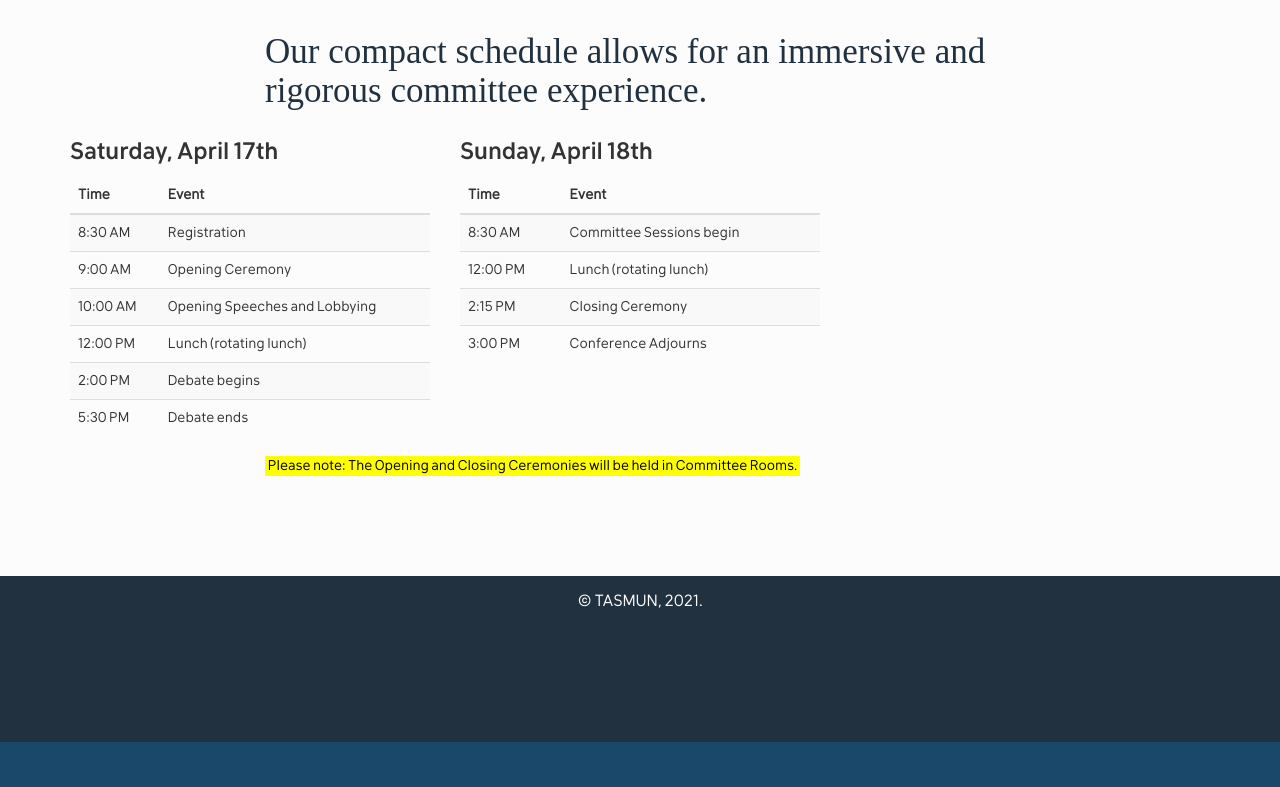
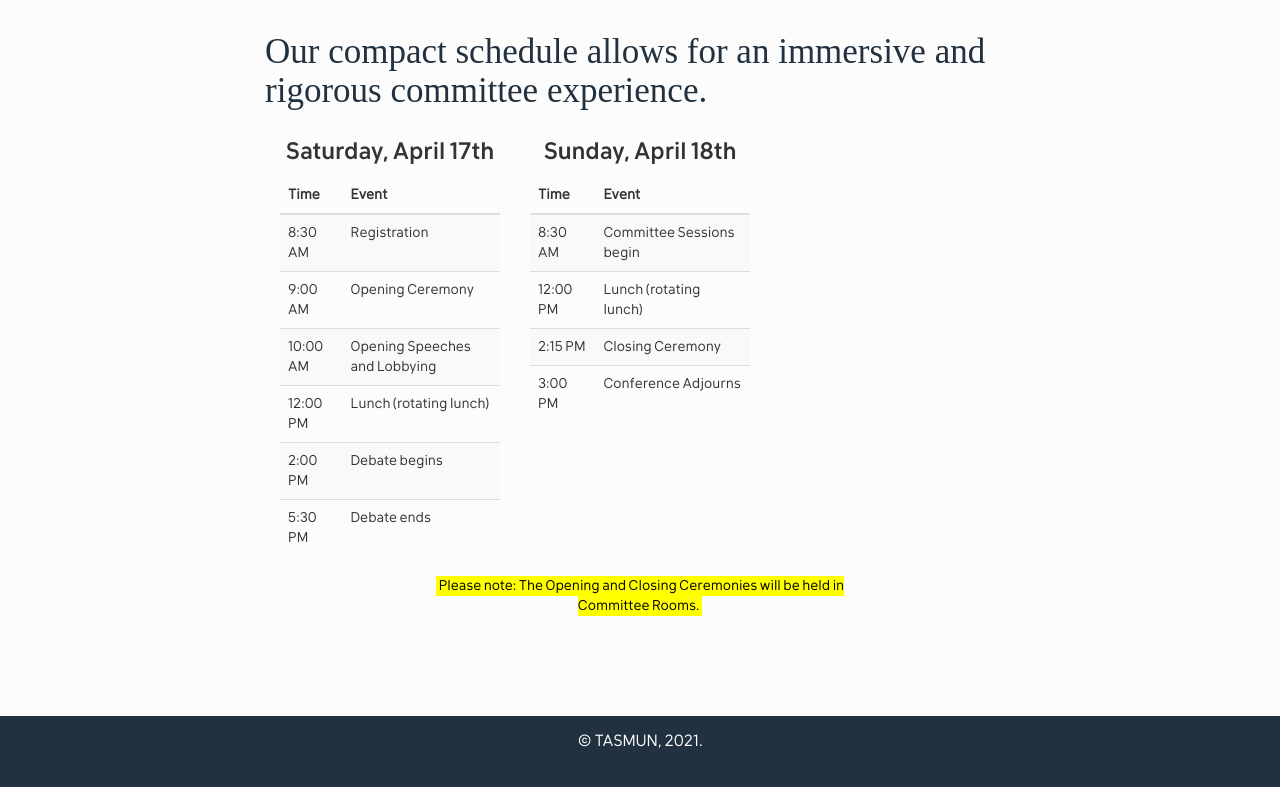
Before and after one commit to alexandernext/tasmun, a Jekyll site: the page built from schedule.html, in a window 1280 px wide. Shown: the part 258-1045 px from the top of the page. Built offline with Jekyll 4.4.1, drawn with Linux system fonts in a browser that asks for light colours; some web fonts are replaced.

Commit message:
Update schedule.html

```diff
--- a/schedule.html
+++ b/schedule.html
@@ -8,8 +8,7 @@
     Our compact schedule allows for an immersive and rigorous committee
     experience.
   </h2>
-</div>
-<div class="col-md-4">
+<center><div class="col-md-4">
   <h3>Saturday, April 17th</h3>
   <table class="table table-striped">
     <thead>
@@ -75,5 +74,5 @@
   <mark style="background-color: #FFFF00"
     >Please note: The Opening and Closing Ceremonies will be held in Committee
     Rooms.</mark
-  >
+    ></center>
 </div>
```
